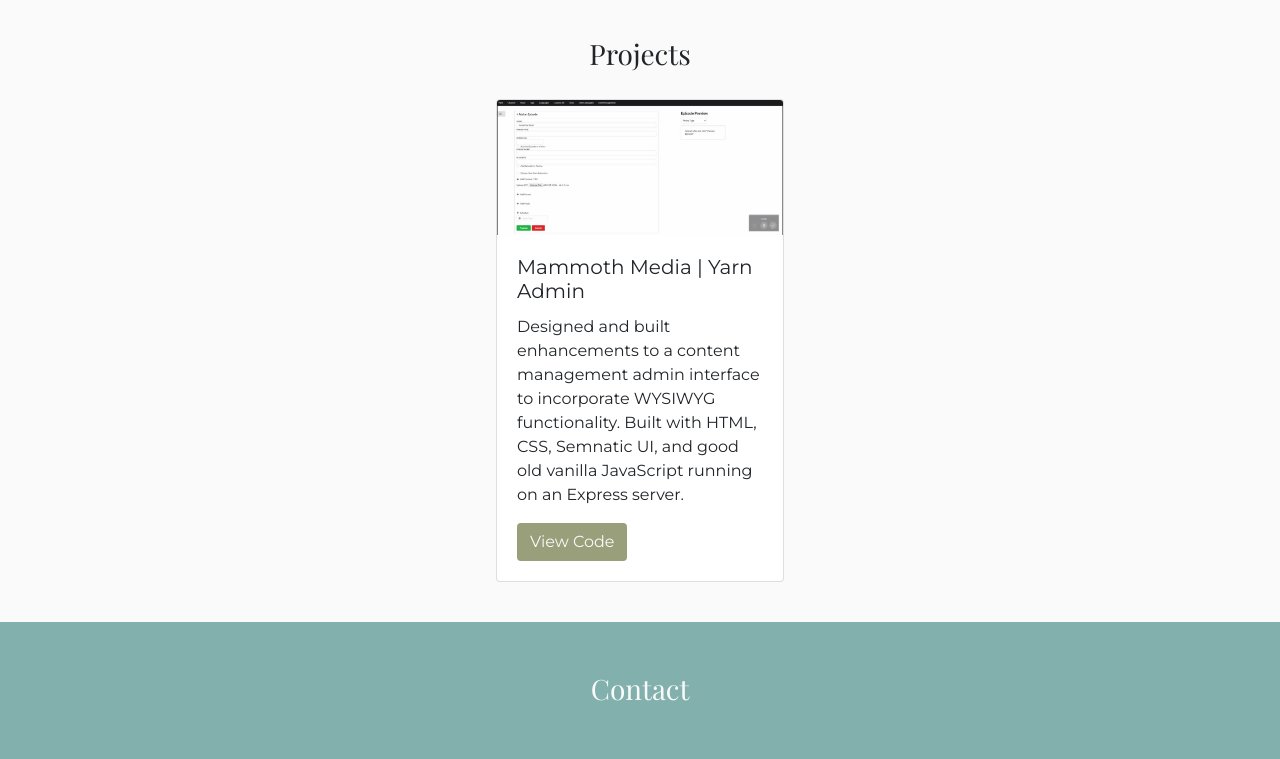
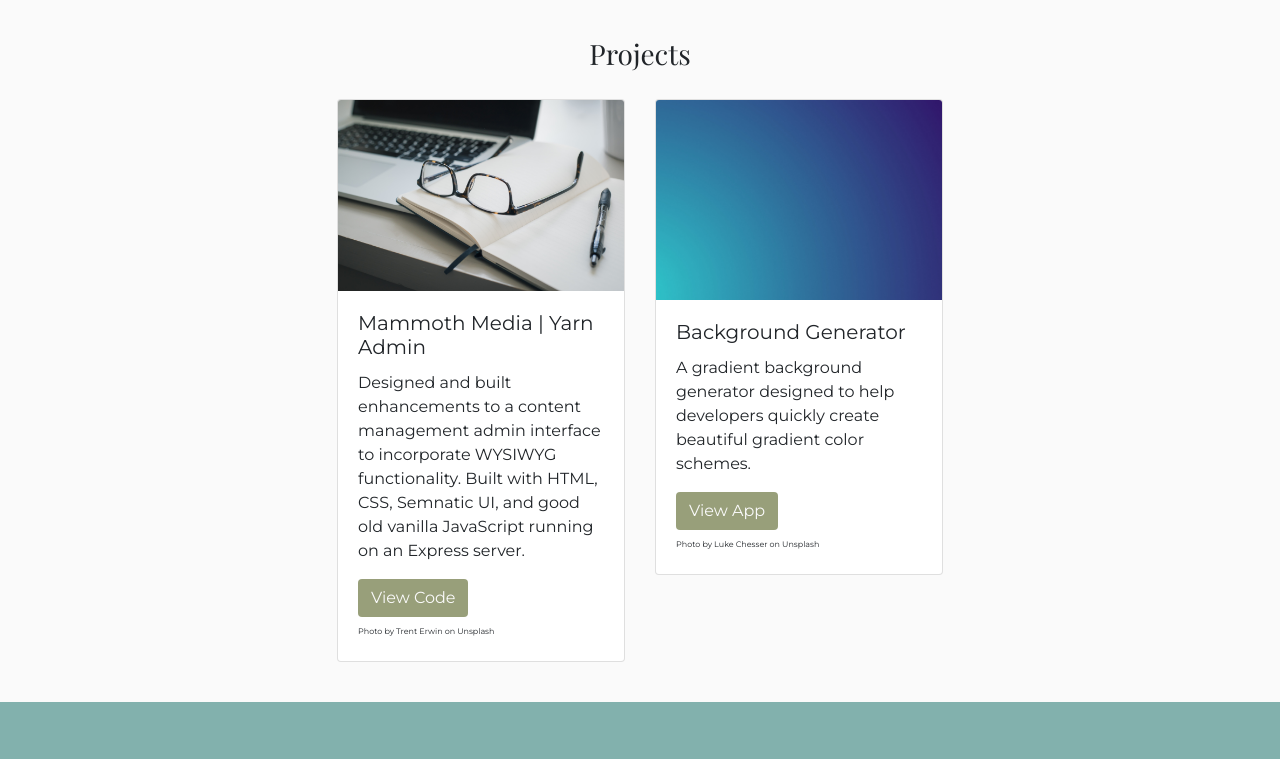
Before and after one commit to stephmarie17/portfolio-saurelio, a plain HTML site: page index.html in a window 1280 px wide. Shown: the part 2727-3486 px from the top of the page. Drawn offline with nearby package versions, Linux system fonts and the light colour scheme.

Commit message:
add project card to projects div

```diff
--- a/assets/style.css
+++ b/assets/style.css
@@ -186,6 +186,10 @@ h3 {
     margin-bottom: 50px;
 }
 
+.img-credit {
+    font-size: 0.5em;
+}
+
 #return-img {
     cursor: pointer;
     height: 50px;
--- a/index.html
+++ b/index.html
@@ -107,25 +107,30 @@
         <div class="project-cards">
             <div class="col">
                 <div class="card" style="width: 18rem;">
-                    <img src="assets/images/projects/project_02.gif" class="card-img-top" alt="Project 2">
+                    <img src="assets/images/projects/trent-erwin-UgA3Xvi3SkA-unsplash.jpg" class="card-img-top" alt="Project 2">
                     <div class="card-body">
+
                       <h5 class="card-title">Mammoth Media | Yarn Admin</h5>
                       <p class="card-text">Designed and built enhancements to a content management admin interface to incorporate WYSIWYG functionality. Built with HTML, CSS, Semnatic UI, and good old vanilla JavaScript running on an Express server.</p>
                       <a href="https://github.com/stephmarie17/project-2" class="btn">View Code</a>
+                    <br>
+                    <span class="img-credit">Photo by Trent Erwin on Unsplash</span>
+                    </div>
+                  </div>
+            </div>
+            <div class="col">
+                <div class="card" style="width: 18rem;">
+                    <img src="assets/images/projects/luke-chesser-pJadQetzTkI-unsplash.jpg" class="card-img-top" alt="Background Generator">
+                    <div class="card-body">
+                      <h5 class="card-title">Background Generator</h5>
+                      <p class="card-text">A gradient background generator designed to help developers quickly create beautiful gradient color schemes.</p>
+                      <a href="https://stephmarie17.github.io/background-generator/" class="btn">View App</a>
+                    <br>
+                    <span class="img-credit">Photo by Luke Chesser on Unsplash</span>
                     </div>
                   </div>
             </div>
             <!-- <div class="col">
-                <div class="card" style="width: 18rem;">
-                    <img src="..." class="card-img-top" alt="...">
-                    <div class="card-body">
-                      <h5 class="card-title">Echo Chamber</h5>
-                      <p class="card-text">A clone of the Patatap app. Allows the user to generate music by random keystroke, along with geometric shapes. Designed to soothe and inspire.</p>
-                      <a href="https://github.com/stephmarie17/echo-chamber" class="btn">View App</a>
-                    </div>
-                  </div>
-            </div>
-            <div class="col">
                 <div class="card" style="width: 18rem;">
                     <img src="..." class="card-img-top" alt="...">
                     <div class="card-body">
```
Also changed, not shown: assets/images/projects/luke-chesser-pJadQetzTkI-unsplash.jpg (added), assets/images/projects/trent-erwin-UgA3Xvi3SkA-unsplash.jpg (added), 2 other files.
